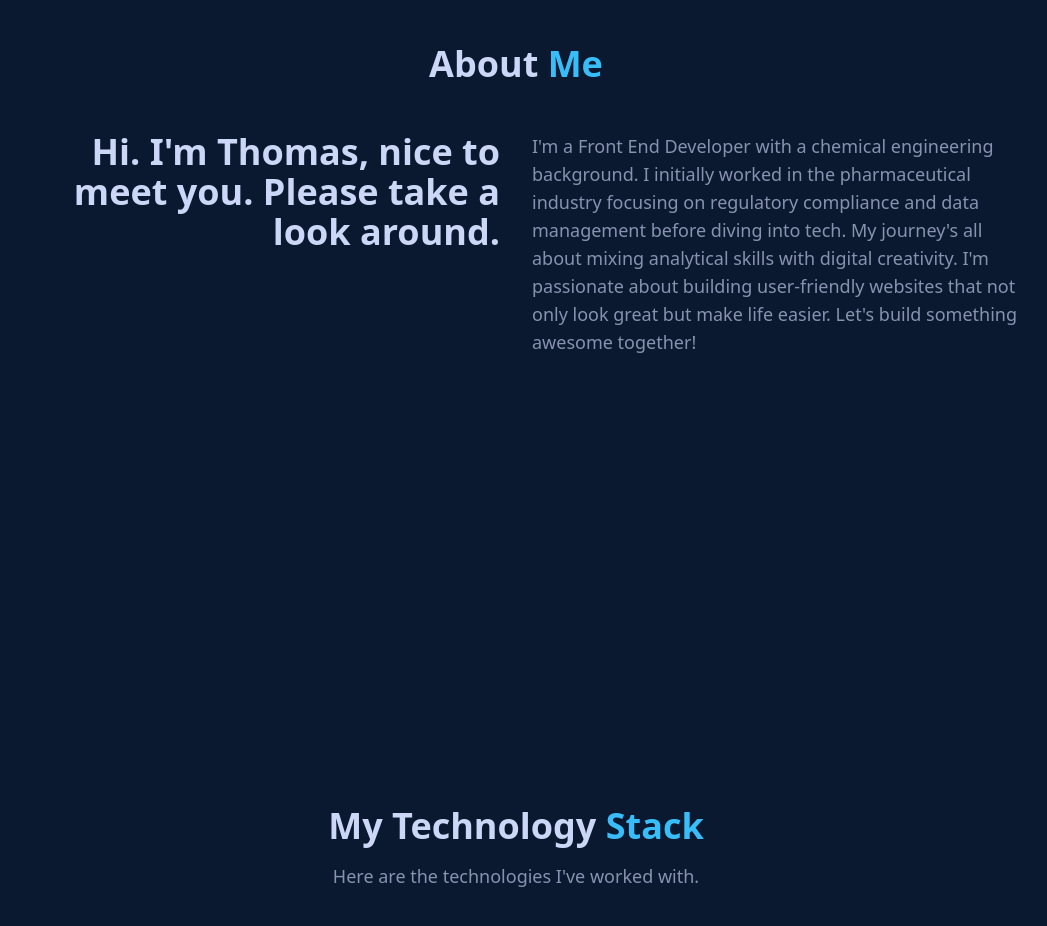
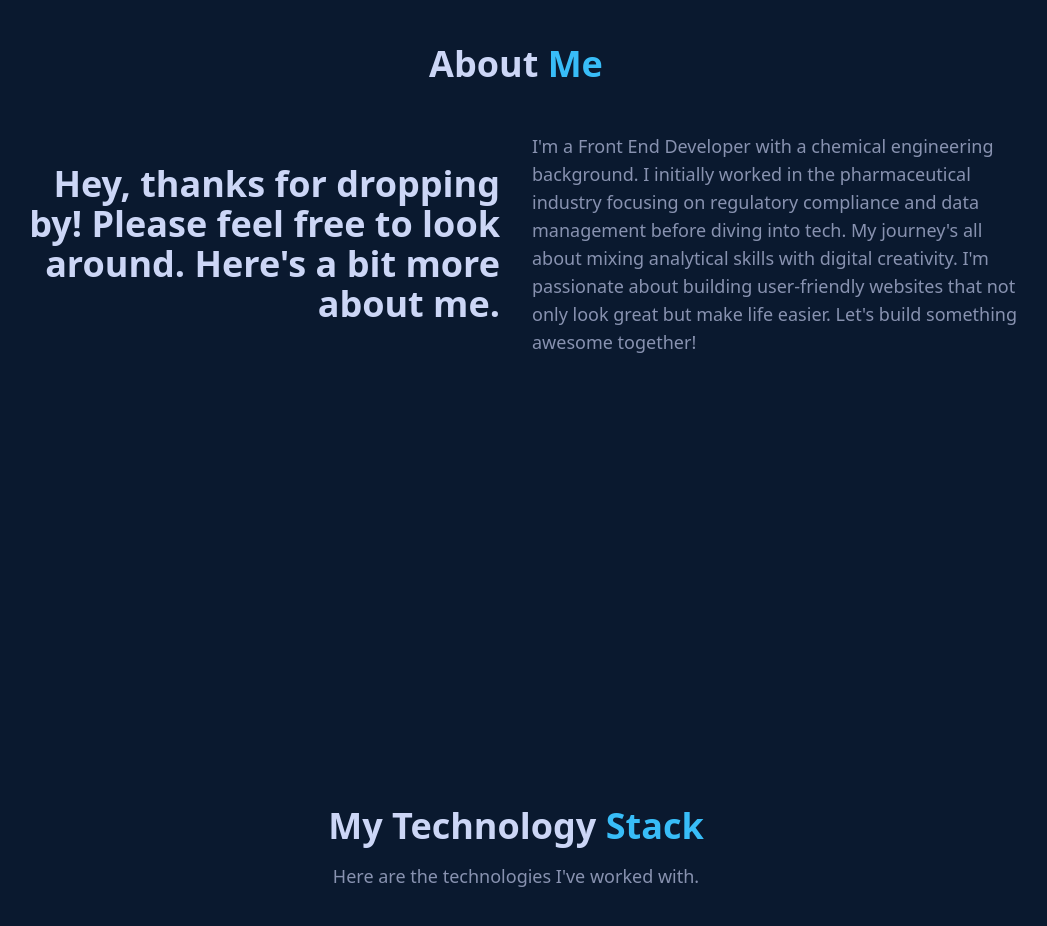
Before and after one commit to thomasthuynh/personal-portfolio, a React (Vite) app: page / in a window 1280 px wide. Shown: the part 1000-1926 px from the top of the page, without its empty margins (124-1171 px from the left). Built offline with nearby package versions, Linux system fonts and the light colour scheme.

Commit message:
Updated About description

```diff
--- a/src/components/About.jsx
+++ b/src/components/About.jsx
@@ -6,10 +6,11 @@ const About = () => {
           About <span className="text-secondary">Me</span>
         </h2>
 
-        <div className="grid gap-6 md:grid-cols-2 md:gap-8">
+        <div className="grid items-center gap-6 md:grid-cols-2 md:gap-8">
           <div>
             <p className="text-3xl font-bold md:text-right md:text-4xl">
-              Hi. I'm Thomas, nice to meet you. Please take a look around.
+              Hey, thanks for dropping by! Please feel free to look around.
+              Here's a bit more about me.
             </p>
           </div>
 
```
